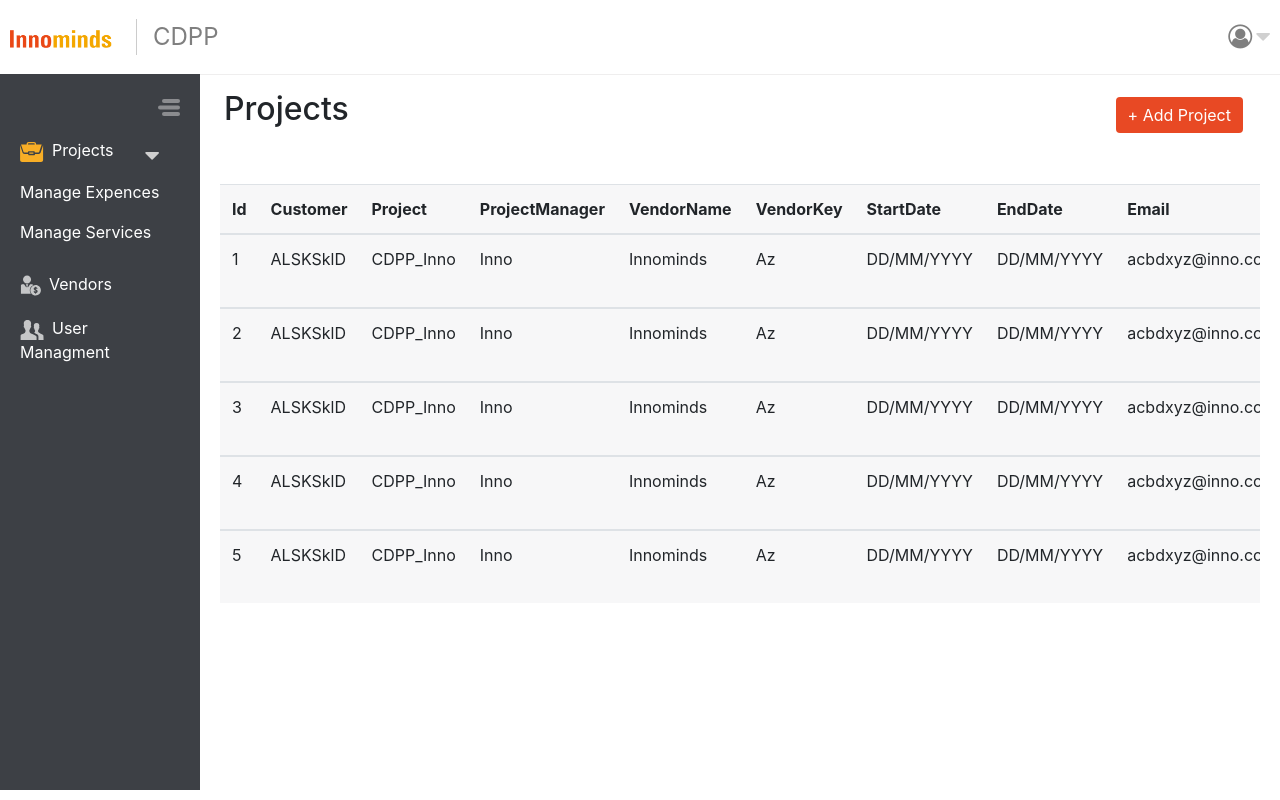
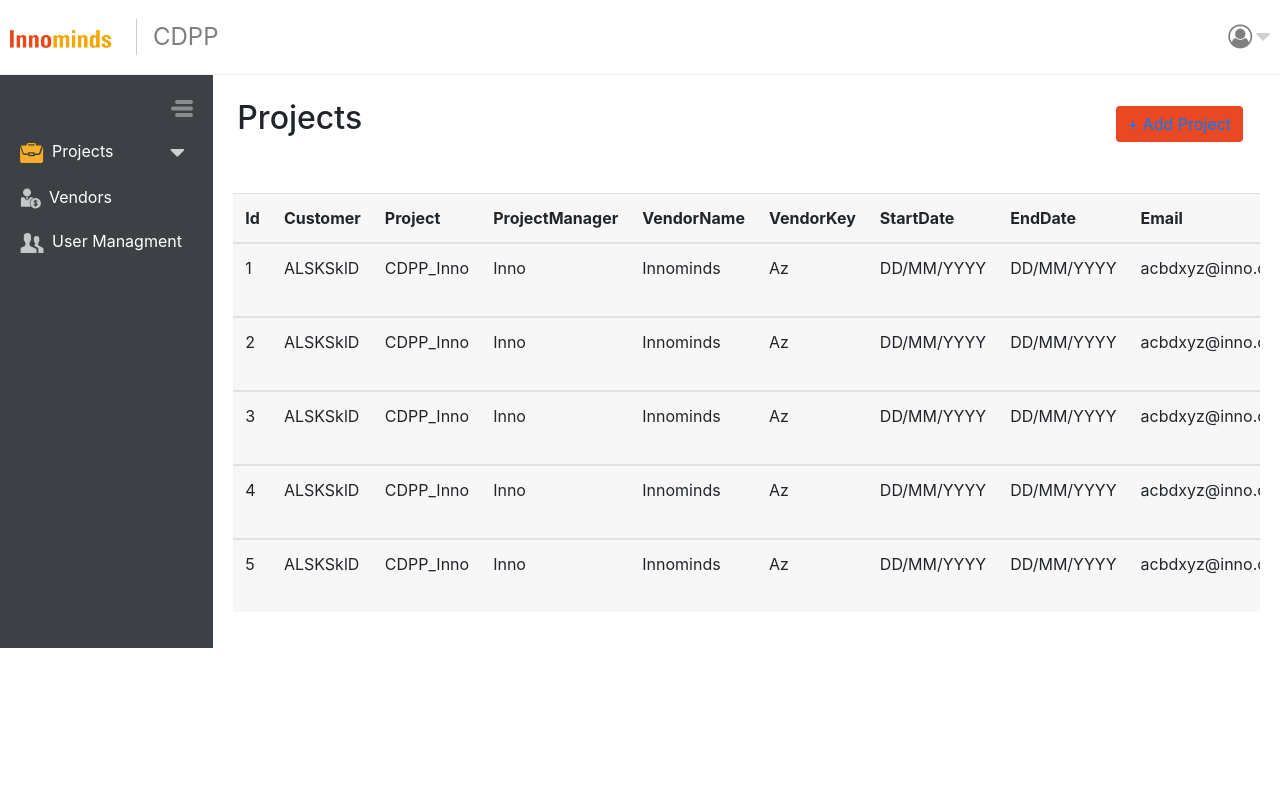
Before and after one commit to venkatUppuv/CDPP, a React (Create React App) app: page /home in a window 1280 px wide. Built offline with nearby package versions, Linux system fonts and the light colour scheme.

Commit message:
Removing grid and using reactstrap , adding layout for the screens

```diff
--- a/src/App.js
+++ b/src/App.js
@@ -1,32 +1,65 @@
 import React from 'react';
-// import logo from './logo.svg';
+import { BrowserRouter, Route, Link, Switch } from 'react-router-dom';
 import './App.css';
-import { Alert } from 'reactstrap';
-import { Button } from 'reactstrap';
-import { InputGroup, InputGroupAddon, InputGroupText, Input } from 'reactstrap';
-import { Route, Switch } from 'react-router-dom';
 import Login from './components/Login/Login';
 import Home from './components/Home/Home';
 import ProjectSidenav from './components/ProjectSidenav';
+import {PageLayout} from './components/Layout/PageLayout';
 import Vendor from './components/Vendor';
 import UserManagement from './components/UserManagement';
+import Header from './components/Shared/Header/Header';
+import SideNav from './components/Shared/SideNav/SideNav'
+import { Container, Col , Row} from 'reactstrap';
 
+const Layout = ({component: Component,layout: Layout,  ...rest}) => {
+  return (
+    <Route {...rest} render={props => (
+      <Layout>
+        <Component {...props} />
+      </Layout>
+    )} />
+  )
+};
+
+const LoginLayout = props => (
+  <Container fluid>
+    {props.children}
+  </Container>
+)
+
+
+const DefaultLayout = (props) => (
+  <div>
+    <Row>
+      <Col className="p-0">
+        <div className="Header header p-0">
+              <Header></Header>
+          </div>
+      </Col>
+      </Row>
+      <Row>
+          <Col xs="2" className="p-0">
+            <SideNav/>
+          </Col>
+          <Col xs="10"  className="p-0">
+              {props.children}
+          </Col>
+      </Row>
+  </div>
+);
 
 function App() {
   return (
-    // <div className="App" style={{ margin: '0px 10px' }}>
-    <>
-      <div className='Container'>
-        <Switch>
-          <Route exact path='/' component={Login} />
-          <Route exact path='/home' component={Home} />
-          <Route exact path='/home/projects' component={ProjectSidenav} />
-          <Route exact path='/home/vendor' component={Vendor} />
-          <Route exact path='/home/userManagement' component={UserManagement} />
-        </Switch>
-      </div>
-    </>
-    // </div>
+  <div>
+       <Container fluid>
+          <Switch>
+              <Layout exact path='/' layout={LoginLayout} component={Login}/>
+              <Layout exact path='/home' layout={DefaultLayout}  component={Home}/>
+              <Layout exact path='/vendor' layout={DefaultLayout}  component={Vendor}/>
+              <Layout exact path='/user' layout={DefaultLayout}  component={UserManagement}/>
+          </Switch>
+      </Container>
+    </div>
   );
 }
 
--- a/src/components/AddProject/AddProject.js
+++ b/src/components/AddProject/AddProject.js
@@ -1,13 +1,16 @@
-import React from 'react'
+import React, { Component } from 'react'
 import { Button } from 'reactstrap';
 import './AddProject.scss';
 
 
-export default function AddProject() {
-    return (
-        <div className='Projects mt-3'>
-            <div><h2>Projects</h2></div>
-            <div className='btn'><Button color="primary border-0" style={{background:'#E84924'}}>+ Add Project</Button></div>
-        </div>
-    )
+export default class AddProject extends Component {
+    render() {
+        return (
+            <div className='Projects'>
+                <div><h2>{this.props.title}</h2></div>
+                <div className='btn'><Button color="primary border-0" style={{background:'#E84924'}}><a href="/addproject">+ Add Project</a></Button></div>
+            </div>
+        )
+    }
+
 }
--- a/src/components/Home/Home.js
+++ b/src/components/Home/Home.js
@@ -1,7 +1,5 @@
 import React, { Component } from 'react'
-import Header from '../Shared/Header/Header'
 import AddProject from '../AddProject/AddProject'
-import SideNav from '../Shared/SideNav/SideNav'
 import GridComp from '../../components/Grid/Grid'
 import './Home.scss'
 
@@ -10,31 +8,24 @@ export default class Home extends Component {
     constructor(){
         super();
         this.state={
-            toggle:true
+            toggle:true,
+            subtitle:"Projects"
+
         }
     }
 
     onToggle = ()=>{
         console.log('called..')
-        this.setState({toggle:!this.state.toggle})
+        this.setState({toggle:!this.state.toggle
+        })
     }
 
     render() {
         return (
-            <div className="wrapper">
-                <div className="header p-0">
-                  <Header/>
-                </div>
-
-                <div className={this.state.toggle ? "Sidenav mt-4":"Toggle mt-4"}>
-                    <SideNav onToggle = {this.onToggle} toggle={this.state.toggle}/>
-                </div>
+            <div>
                 <div className="ProjectHeading">
-                   <AddProject/>
+                   <AddProject title={this.state.subtitle}/>
                    <GridComp />
-                </div>
-                <div className="footer">
-                    {/* footer */}
                 </div>
             </div>
         )
--- a/src/components/Home/Home.scss
+++ b/src/components/Home/Home.scss
@@ -36,7 +36,7 @@
   }
 
   .Toggle{
-    grid-area: Sidenav;
+    grid-area: SideMenu;
     background-color: #2b2929;
     overflow: auto;
     width: 50px;
--- /dev/null
+++ b/src/components/Layout/PageLayout.js
@@ -0,0 +1,36 @@
+import React, { Component } from 'react'
+import Header from '../Shared/Header/Header'
+import AddProject from '../AddProject/AddProject'
+import SideNav from '../Shared/SideNav/SideNav'
+import PropTypes from 'prop-types'
+
+
+export class PageLayout extends React.Component {
+
+    render(){
+      const { match } = this.props
+      return(
+        <div>
+            <div className="wrapper">
+                <div className="header p-0">
+                <Header/>
+                </div>
+
+                <div>
+                    <SideNav/>
+                </div>
+               <div className="footer">
+                    {/* footer */}
+                </div>
+            </div>
+        </div>
+      )
+   }
+
+ }
+
+ PageLayout.propTypes = {
+     match: PropTypes.any.isRequired
+ }
+
+export default PageLayout
--- a/src/components/Shared/SideNav/SideNav.js
+++ b/src/components/Shared/SideNav/SideNav.js
@@ -1,9 +1,10 @@
 import React, { Component, useState } from 'react'
-import { Link } from 'react-router-dom'
 import hamburger from '../../../assets/images/hamburger.svg'
 import vendor from '../../../assets/images/vendor.svg'
 import project from '../../../assets/images/project.svg'
 import user from '../../../assets/images/user.svg'
+import { BrowserRouter, Route, Link, Switch } from 'react-router-dom';
+import ProjectSidenav from '../../../components/ProjectSidenav';
 import {
     Collapse,
     Container,
@@ -16,6 +17,7 @@ import {
     NavbarText
   } from 'reactstrap';
 import './SideNav.scss';
+import PageLayout from '../../Layout/PageLayout'
 
 export default class SideNav extends Component {
     constructor(){
@@ -23,7 +25,9 @@ export default class SideNav extends Component {
         super();
 
         this.state = {
-            isOpen: false
+            isOpen: true,
+            toggle:true,
+            subtitle:"Projects"
         }
     }
 
@@ -34,22 +38,30 @@ export default class SideNav extends Component {
 
     }
 
+
+    onToggle = ()=>{
+        console.log('called..')
+        this.setState({toggle:!this.state.toggle
+        })
+    }
+
     render() {
-
+        const { match } = this.props
         return (
-            <div className='SideNav'>
-                <div className='Hamburg ' onClick={this.props.onToggle}>
+           <div  className={this.state.toggle ? "SideMenu":"Toggle"}>
+            <div className='SideNav'  onToggle = {this.onToggle} toggle={this.state.toggle}>
+                <div className='Hamburg ' onClick={this.props.toggleProps}>
                     <img src={hamburger}/>
                 </div>
                 <div className="linkItem">
                     <Link to='/home/projects'>
                         <img src={project} alt="Projects" className="mr-2"/>
-                        <span>{this.props.toggle && 'Projects'}</span>
+                        <span>{'Projects'}</span>
                     </Link>
-                    <NavbarToggler onClick={this.toggle}  className="mr-2 pull-right">
+                    <NavbarToggler onClick={this.toggle}  className="mr-2 pull-right p-0">
                     { this.state.isOpen?
-                        <i className="fa fa-caret-up"></i>:
-                        <i className="fa fa-caret-down"></i>
+                        <i className="fa fa-caret-down"></i>:
+                        <i className="fa fa-caret-up"></i>
                     }
                     </NavbarToggler>
                     <Collapse isOpen={!this.state.isOpen}>
@@ -65,13 +77,14 @@ export default class SideNav extends Component {
                 </div>
                 <div className="linkItem">
                         <img src={vendor} alt="Vendor" className="mr-2"/>
-                        <span>{this.props.toggle && 'Vendors'}</span>
+                        <span>{'Vendors'}</span>
                 </div>
                 <div className="linkItem">
                         <img src={user} alt="Users" className="mr-2"/>
-                        <span>{this.props.toggle && 'User Managment'}</span>
+                        <span>{'User Managment'}</span>
                 </div>
             </div>
-        )
+            </div>
+            )
     }
 }
--- a/src/components/Shared/SideNav/SideNav.scss
+++ b/src/components/Shared/SideNav/SideNav.scss
@@ -1,9 +1,9 @@
-.Sidenav, .Toggle{
-    grid-area: Sidenav;
+.SideMenu, .Toggle{
+    grid-area: SideMenu;
     background-color: #3D4045;
     overflow: auto;
-    width: 200px;
     transition: all 0.3s;
+    height:100%;
     .SideNav{
         color: var(--fontColor);
         display: grid;
```
Also changed, not shown: src/components/CreateProject/CreateProject.js (added, +13 -0 lines), src/components/Layout/DefaultLayout.js (added, +11 -0 lines), src/components/CreateProject/CreateProject.scss (added).
